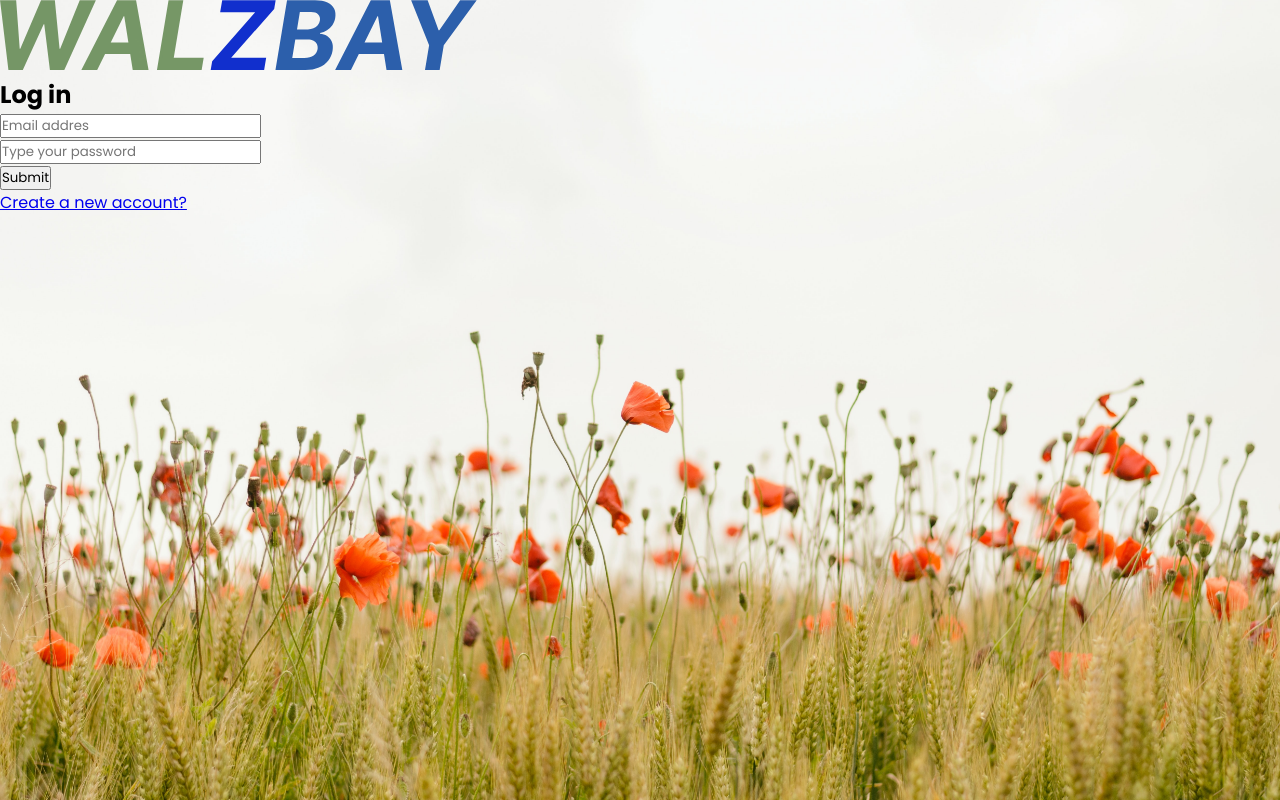
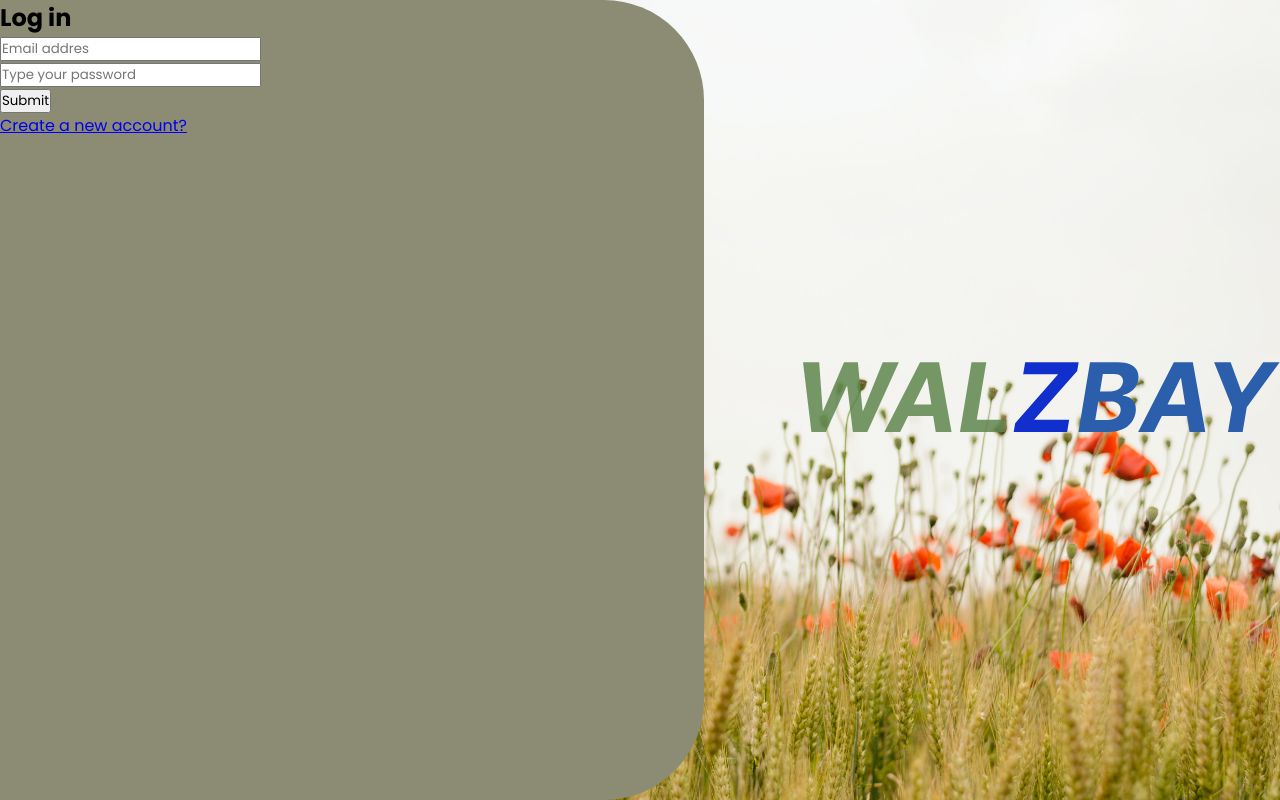
Before and after one commit to SaratGayen/Wallzbay, a PHP site: page /signin.html in a window 1280 px wide. Run offline with PHP 8.4, Linux system fonts and the light colour scheme.

Commit message:
sign in css updated
updated positions and added flexbox

```diff
--- a/css/signin.css
+++ b/css/signin.css
@@ -14,3 +14,18 @@ body{
     height: 100vh;
     width: 100vw;
 }
+section{
+    display: flex;
+    flex-flow: row-reverse;
+    justify-content: space-between;
+    align-items: center;
+    height: 100vh;
+}
+
+.cont{
+    position: relative;
+    background: #8c8c74;
+    border-radius: 0px 100px 100px 0px;
+    width: 55vw;
+    height: 100vh;
+}
--- a/signin.html
+++ b/signin.html
@@ -27,6 +27,6 @@
 
 
      </div>
-
+   </section>
 </body>
 </html>
```
